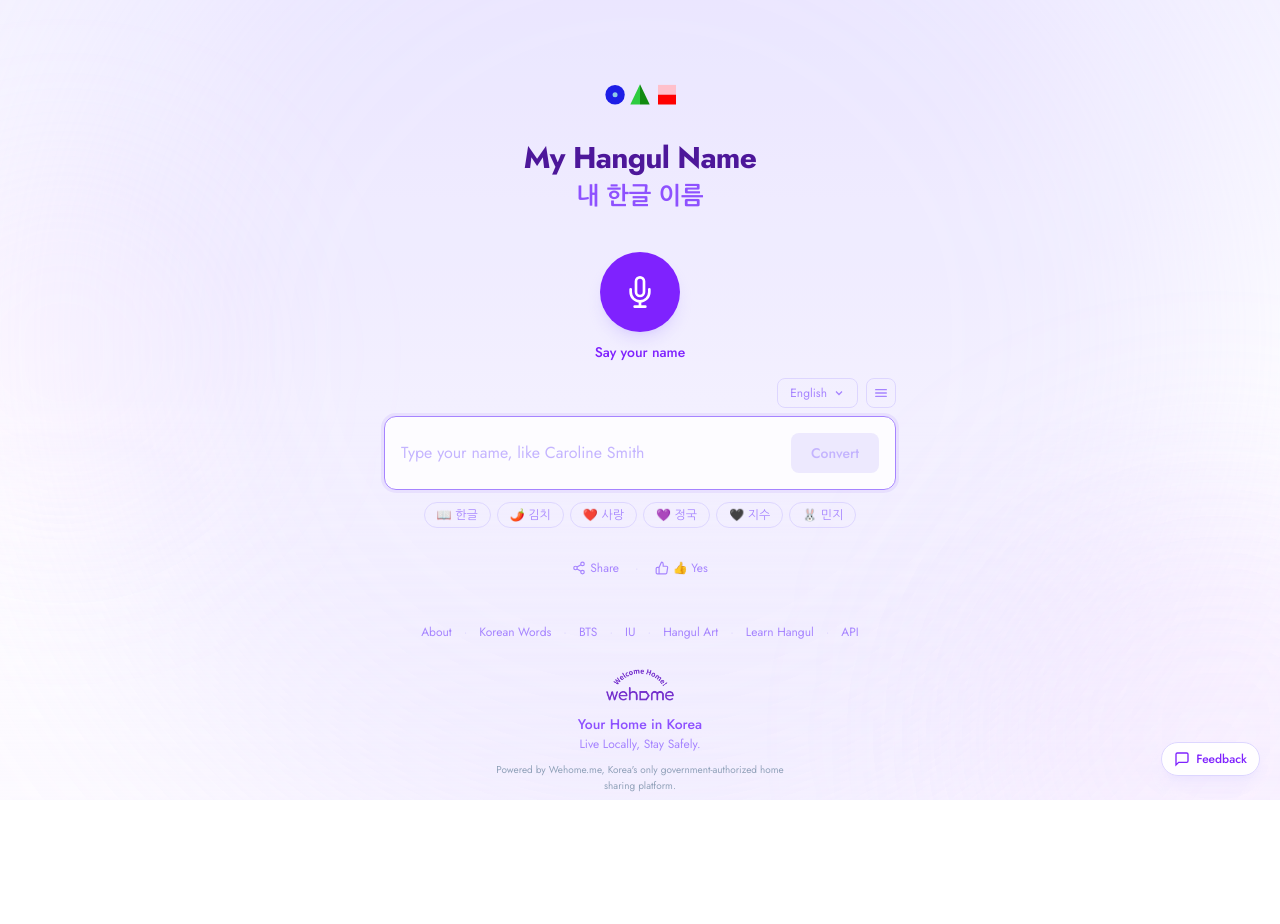
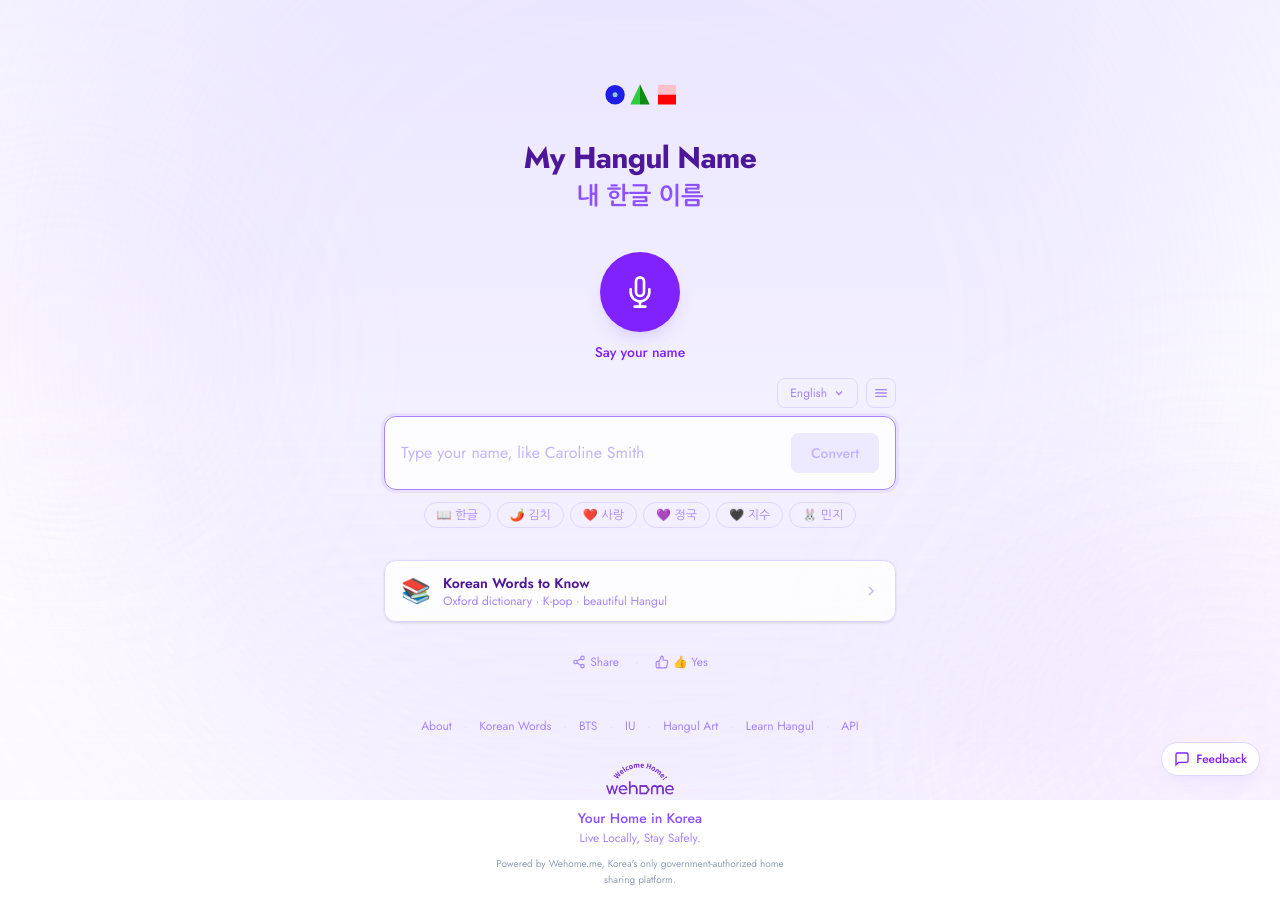
Before and after one commit to josanku/hangulname, a Next.js app: page / in a window 1280 px wide. Shown: the top 924 px of the page. Before the commit the page ends 868 px from the top, so only its background shows below. Built offline with nearby package versions, Linux system fonts and the light colour scheme; a web font is replaced by a local one.

Commit message:
feat(home): expose Korean Words page as a card on the main screen
Add a prominent, crawlable link card to /korean-words below the example
chips on the main (input) view.

Co-Authored-By: Claude Opus 4.8 <noreply@anthropic.com>

```diff
--- a/src/app/HomeClient.tsx
+++ b/src/app/HomeClient.tsx
@@ -736,6 +736,28 @@ export default function HomeClient({ initialName }: { initialName?: string }) {
         </div>
         )}
 
+        {/* Discover — Korean Words to Know */}
+        {showInput && (
+          <a
+            href="/korean-words"
+            onClick={() => logAction({ type: "korean_words_click", source: "home_card", uiLang: lang })}
+            className="flex items-center gap-3 mb-8 bg-white/80 hover:bg-white border border-violet-200 hover:border-violet-300 rounded-xl px-4 py-3 shadow-sm hover:shadow transition"
+          >
+            <span className="text-2xl shrink-0">📚</span>
+            <div className="flex-1 min-w-0">
+              <div className="text-sm font-semibold text-violet-900">
+                {lang === "ko" ? "알아두면 좋은 한글 단어" : "Korean Words to Know"}
+              </div>
+              <div className="text-xs text-violet-400 truncate">
+                {lang === "ko" ? "옥스포드 사전 · K-POP · 아름다운 한글" : "Oxford dictionary · K-pop · beautiful Hangul"}
+              </div>
+            </div>
+            <svg className="w-4 h-4 text-violet-300 shrink-0" viewBox="0 0 24 24" fill="none" stroke="currentColor" strokeWidth="2">
+              <polyline points="9 18 15 12 9 6" />
+            </svg>
+          </a>
+        )}
+
         {/* Error */}
         {error && (
           <div className="bg-red-50 border border-red-200 rounded-xl px-4 py-3 mb-4">
```
